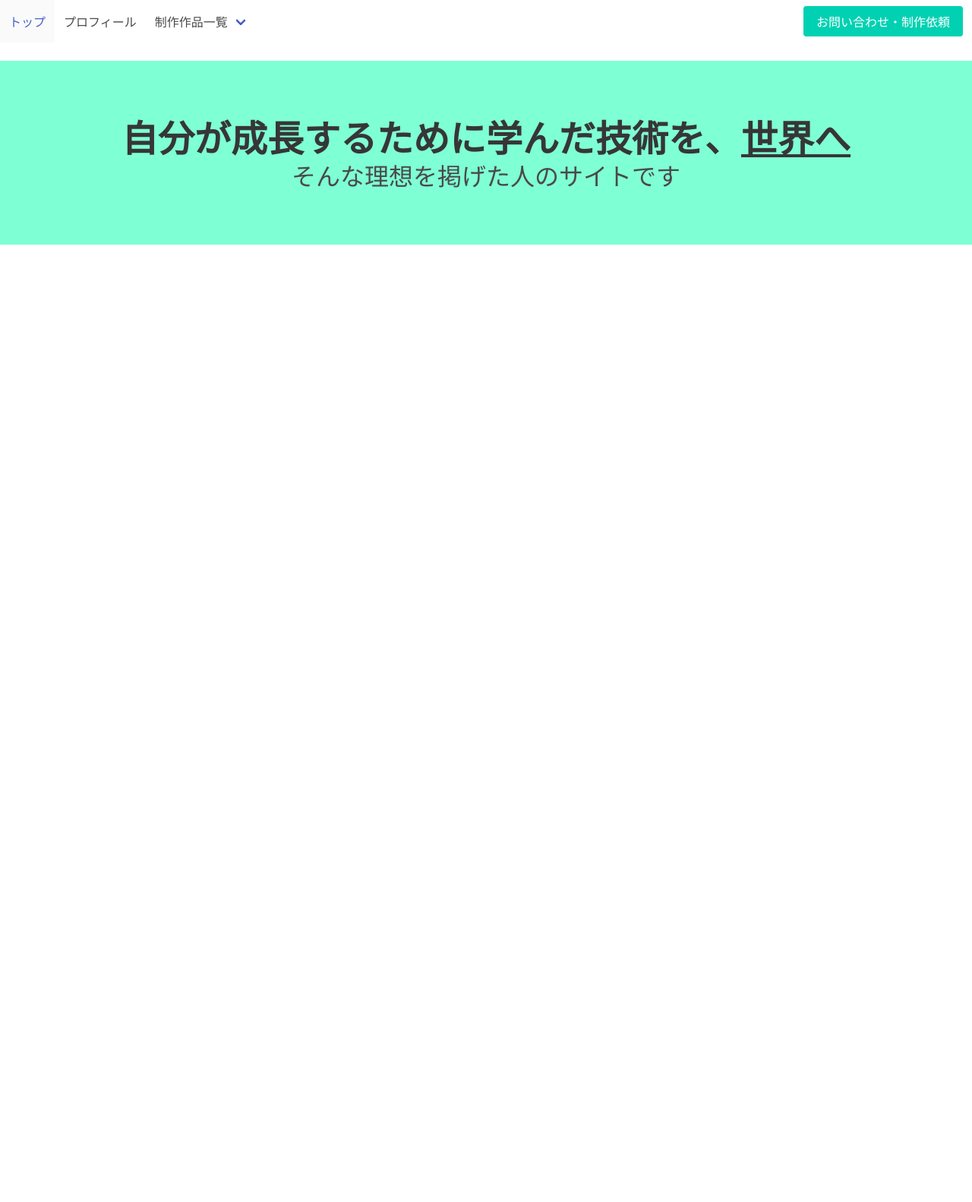
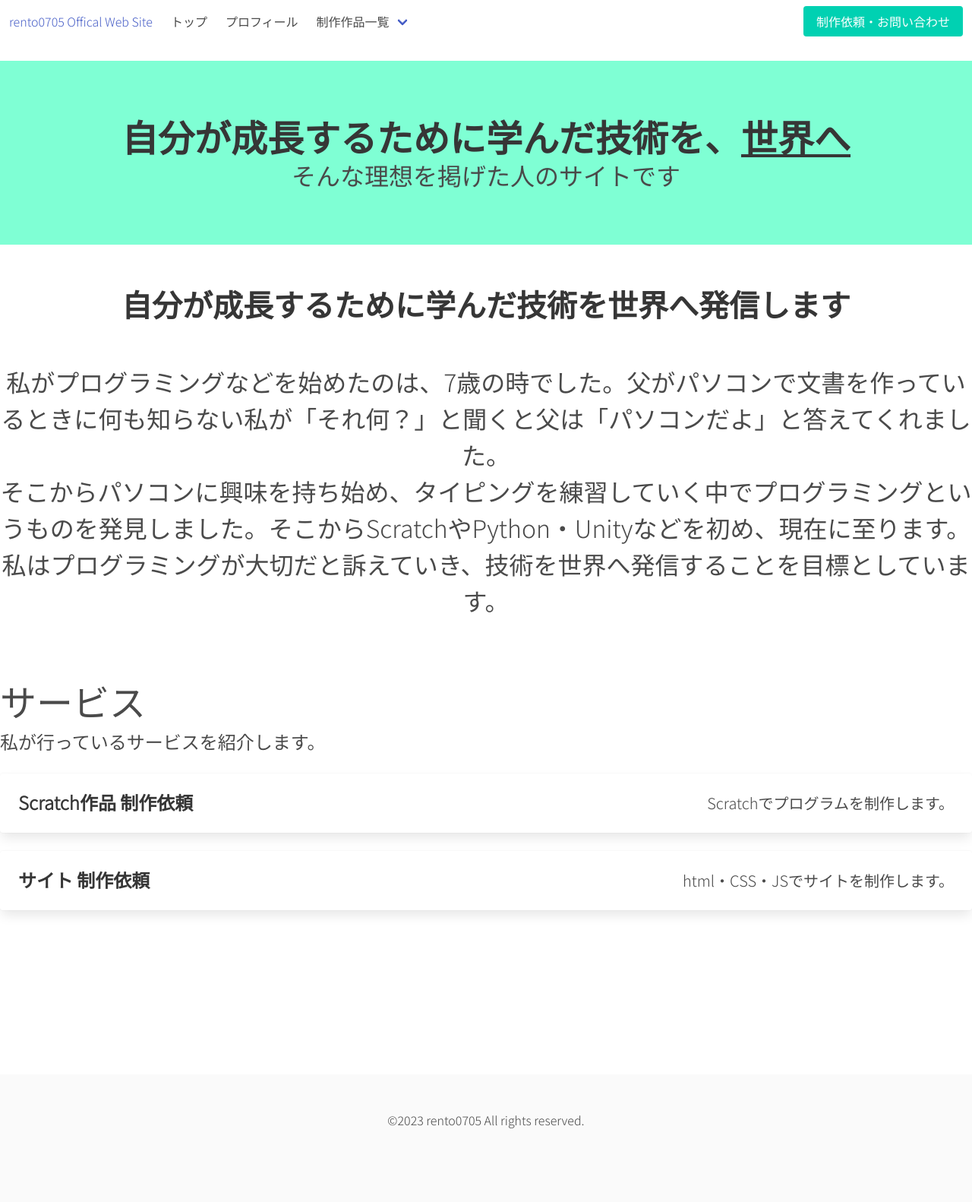
Before and after one commit to rento0705/rento0705.github.io, a plain HTML site: page index.html in a window 1280 px wide. Shown: the whole page at 76% size. Before the commit the page ends 800 px from the top, so only its background shows below. Drawn offline with nearby package versions, Linux system fonts and the light colour scheme.

Commit message:
Twio Commit

```diff
--- a/index.html
+++ b/index.html
@@ -4,7 +4,7 @@
 <head>
     <meta charset="utf-8">
     <meta name="viewport" content="width=device-width, initial-scale=1">
-    <title>トップ | rento公式サイト</title>
+    <title>トップ | rento0705公式サイト</title>
     <!-- Bulma CSS--><link rel="stylesheet" href="https://cdn.jsdelivr.net/npm/bulma@0.9.4/css/bulma.min.css">
     <!-- JQuery JS--><script src="https://ajax.googleapis.com/ajax/libs/jquery/3.6.3/jquery.min.js"></script>
     <!-- Google Fonts -->
@@ -15,8 +15,20 @@
             font-family: 'Noto Sans JP', sans-serif;
         }
     </style>
+    <!-- HubSpot Chat -->
+    <script type="text/javascript" id="hs-script-loader" async defer src="//js-na1.hs-scripts.com/24340844.js"></script>
     <!-- Nav Bar -->
     <nav class="navbar" role="navigation" aria-label="main navigation">
+        <div class="navbar-brand">
+            <a class="navbar-item" href="https://rento-0705.github.io">
+                rento0705 Offical Web Site
+            </a>
+            <a role="button" class="navbar-burger" aria-label="menu" aria-expanded="false" data-target="navbar">
+            <span aria-hidden="true"></span>
+            <span aria-hidden="true"></span>
+            <span aria-hidden="true"></span>
+            </a>
+        </div>
             <div id="navbar" class="navbar-menu">
                 <div class="navbar-start">
                     <a class="navbar-item">
@@ -31,11 +43,11 @@
                         </a>
                         <div class="navbar-dropdown">
                             <a class="navbar-item">
-                            Scratch作品一覧
+                                Scratch制作作品一覧
                             </a>
                             <hr class="navbar-divider">
                             <a class="navbar-item">
-                            ウェブサイト制作作品一覧
+                                サイト制作作品一覧
                             </a>
                             <hr class="navbar-divider">
                             <a class="navbar-item">
@@ -48,7 +60,7 @@
                     <div class="navbar-item">
                         <div class="buttons">
                             <a class="button is-primary">
-                            お問い合わせ・制作依頼
+                                制作依頼・お問い合わせ
                             </a>
                         </div>
                     </div>
@@ -58,15 +70,60 @@
 </head>
 <body>
 <br>
-<div style="background-color: aquamarine;">
+<div id="promotion" style="background-color: aquamarine;">
     <br><br><br>
-    <h1 class="title is-size-1 has-text-centered">自分が成長するために学んだ技術を、<u>世界へ</u></h1>
-    <h1 class="subtitle is-size-3 has-text-centered">そんな理想を掲げた人のサイトです</h1>
+    <p class="title is-size-1 has-text-centered">自分が成長するために学んだ技術を、<u>世界へ</u></p>
+    <p class="subtitle is-size-3 has-text-centered">そんな理想を掲げた人のサイトです</p>
     <br><br>
 </div>
+<div id="promotion">
+    <br><br>
+    <p class="has-text-centered is-size-2"><strong>自分が成長するために学んだ技術を世界へ発信します</strong></p>
+    <br><br>
+    <p class="has-text-centered is-size-3">私がプログラミングなどを始めたのは、7歳の時でした。父がパソコンで文書を作っているときに何も知らない私が「それ何？」と聞くと父は「パソコンだよ」と答えてくれました。</p>
+    <p class="has-text-centered is-size-3">そこからパソコンに興味を持ち始め、タイピングを練習していく中でプログラミングというものを発見しました。そこからScratchやPython・Unityなどを初め、現在に至ります。</p>
+    <p class="has-text-centered is-size-3">私はプログラミングが大切だと訴えていき、技術を世界へ発信することを目標としています。</p>
+    <br><br><br>
+</div>
+<div id="service">
+    <p class="is-size-1">サービス</p>
+    <p class="is-size-4">私が行っているサービスを紹介します。</p>
+    <br>
+    <div class="card">
+        <div class="card-content">
+            <div class="media">
+                <div class="media-content">
+                    <p class="title is-4">Scratch作品 制作依頼</p>
+                </div>
+                <div class="content">
+                    <p class="is-size-5">Scratchでプログラムを制作します。</p>
+                </div>
+            </div>
+        </div>
+    </div>
+    <br>
+    <div class="card">
+        <div class="card-content">
+            <div class="media">
+                <div class="media-content">
+                    <p class="title is-4">サイト 制作依頼</p>
+                </div>
+                <div class="content">
+                    <p class="is-size-5">html・CSS・JSでサイトを制作します。</p>
+                </div>
+            </div>
+        </div>
+    </div>
+</div>
 
-<!-- Start of HubSpot Embed Code -->
-  <script type="text/javascript" id="hs-script-loader" async defer src="//js-na1.hs-scripts.com/24340844.js"></script>
-<!-- End of HubSpot Embed Code -->
+
+
+
+<br><br><br><br><br><br><br><br><br>
+<footer class="footer">
+    <div class="content has-text-centered">
+        ©2023 rento0705 All rights reserved.
+    </div>
+</footer>
 </body>
 </html>
```
Lines whose indentation alone changed are shown as unchanged.
